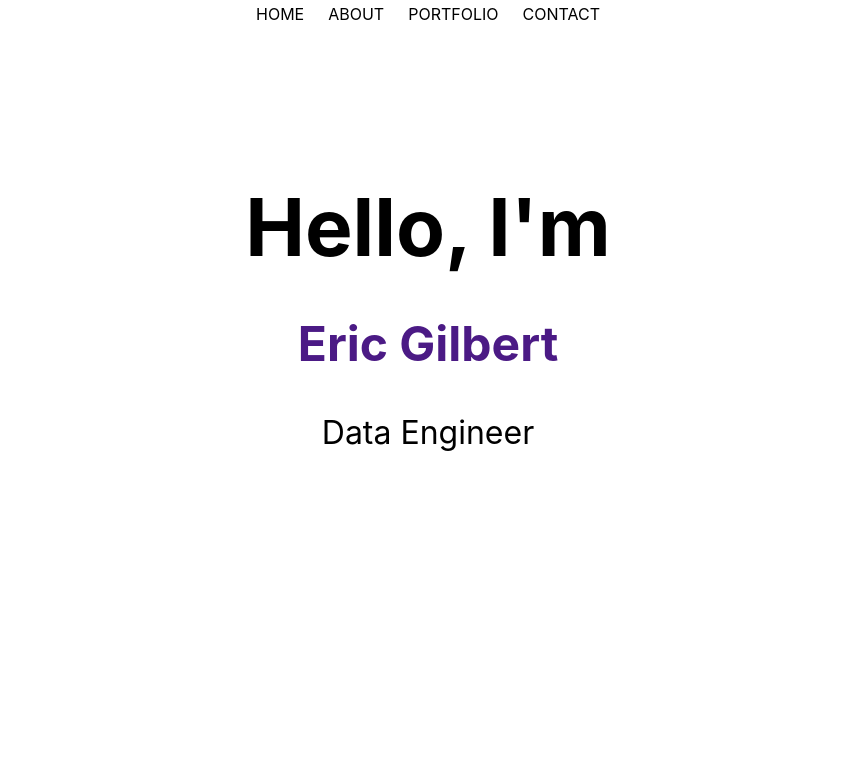
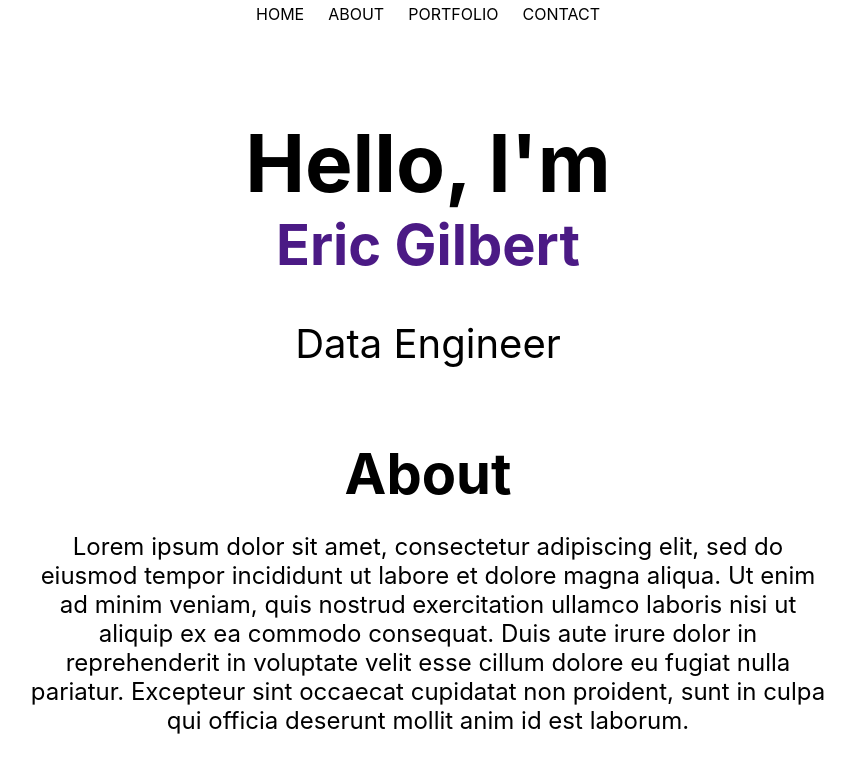
Before and after one commit to egilbert2310/portfolio-website, a React (Create React App) app: page / in a window 1280 px wide. Shown: the top 772 px of the page, without its empty margins (212-1067 px from the left). Built offline with nearby package versions, Linux system fonts and the light colour scheme.

Commit message:
started about section

```diff
--- a/src/App.css
+++ b/src/App.css
@@ -48,7 +48,7 @@
   display: flex;
   justify-content: center;
   align-items: center;
-  margin-top: 6rem;
+  margin-top: 2rem;
 }
 
 
@@ -58,13 +58,16 @@
   font-size: 5rem;
   text-align: center;
   margin-bottom: 0%;
+  padding-top: 0%;
 
 }
 
 .main-header h2{
   color: rgb(75, 26, 133);
-  font-size: 3rem;
+  font-size: 3.5rem;
   text-align: center;
+  margin: 0%;
+  padding: 0%;
 
 
 }
@@ -72,6 +75,30 @@
 .main-header p{
   color: black;
   text-align: center;
-  font-size: 2rem;
+  font-size: 2.5rem;
+}
+
+.about-container{
+  display: flex;
+  justify-content: center;
+  align-items: center;
+  margin-top: 2rem;
 
 }
+
+.about{
+  width: 50em;
+}
+
+.about h2{
+  font-size: 3.5rem;
+  text-align: center;
+  margin: 0%;
+  padding: 0%;
+}
+
+.about p{
+  color: black;
+  text-align: center;
+  font-size: 1.5rem;
+}
--- a/src/App.js
+++ b/src/App.js
@@ -1,12 +1,15 @@
 import './App.css';
 import MainHeader from './components/main_header.component';
 import Nav from './components/nav.component';
+import About from './components/about.component';
+import { useState } from 'react';
 
 function App() {
   return (
     <div className="App">
       <Nav/>
       <MainHeader jobtitle={"Data Engineer"}/>
+      <About/>
     </div>
   );
 }
--- /dev/null
+++ b/src/components/about.component.jsx
@@ -0,0 +1,14 @@
+export default function About(){
+    return(
+        <div className="about-container">
+        <div className="about">
+            <h2>About</h2>
+            <p>Lorem ipsum dolor sit amet, consectetur adipiscing elit,
+               sed do eiusmod tempor incididunt ut labore et dolore magna aliqua.
+               Ut enim ad minim veniam, quis nostrud exercitation ullamco laboris nisi ut aliquip ex ea commodo consequat.
+               Duis aute irure dolor in reprehenderit in voluptate velit esse cillum dolore eu fugiat nulla pariatur.
+               Excepteur sint occaecat cupidatat non proident, sunt in culpa qui officia deserunt mollit anim id est laborum.</p>
+        </div>
+        </div>
+    )
+}
```
